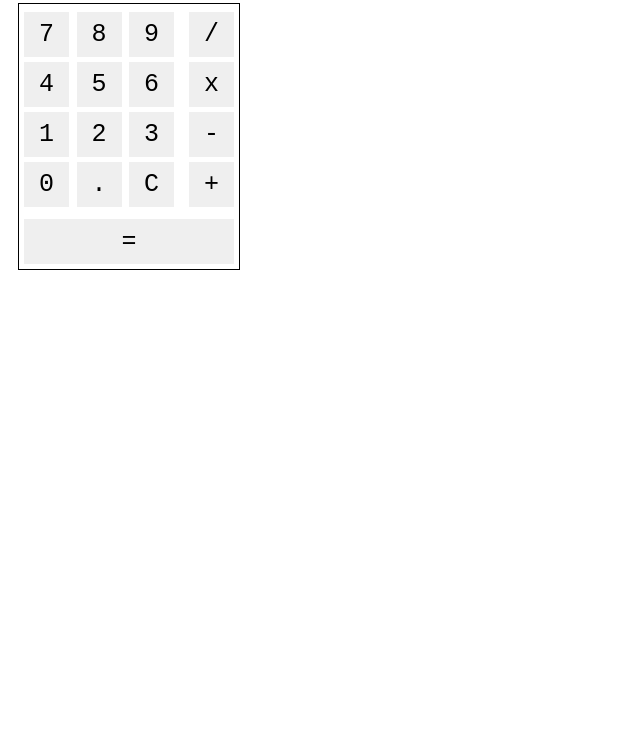
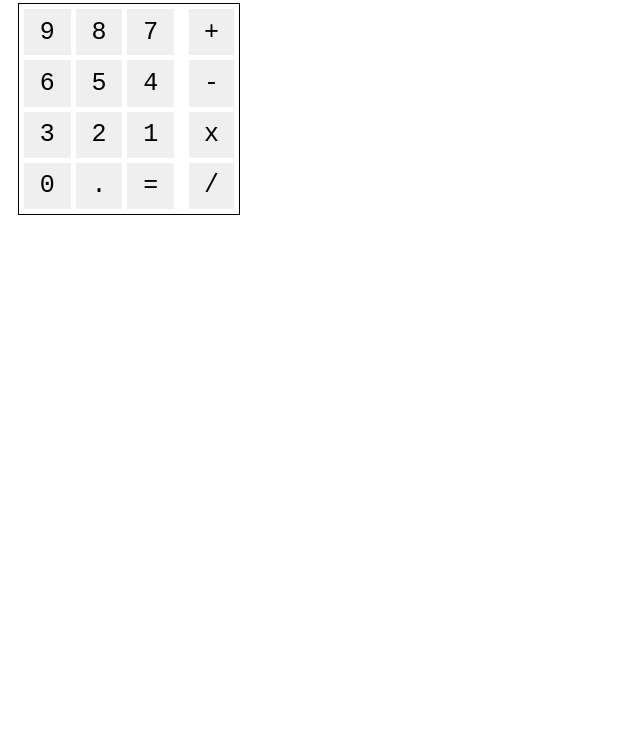
Before and after one commit to CriisMi/calculator, a plain HTML site: page index.html in a window 1280 px wide. Shown: the part 69-800 px from the top of the page, without its empty margins (0-640 px from the left). Drawn offline with Linux system fonts and the light colour scheme.

Commit message:
Refactor keys display

```diff
--- a/index.html
+++ b/index.html
@@ -14,20 +14,22 @@
             <div class="display-text">5345</div>
         </div>
         <div class="keypad">
-            <div class="top-part">
+            <div class="top-part"></div>
+            <div class="bot-part">
                 <div class="numbers">
+                    <button>=</button>
+                    <button>.</button>
+
+                    <button>0</button>
+                    <button>1</button>
+                    <button>2</button>
+                    <button>3</button>
+                    <button>4</button>
+                    <button>5</button>
+                    <button>6</button>
                     <button>7</button>
                     <button>8</button>
                     <button>9</button>
-                    <button>4</button>
-                    <button>5</button>
-                    <button>6</button>
-                    <button>1</button>
-                    <button>2</button>
-                    <button>3</button>
-                    <button>0</button>
-                    <button>.</button>
-                    <button>C</button>
                 </div>
                 <div class="operators">
                     <button>/</button>
@@ -36,7 +38,7 @@
                     <button>+</button>
                 </div>
             </div>
-            <button class="enter">=</button>
+
         </div>
 
     </div>
--- a/style.css
+++ b/style.css
@@ -7,14 +7,12 @@
     border-width: 1px;
     border-color: black;
 }
-.enter {
-    width: 210px;
-    margin: 5px;
-}
+
 
 .display-text {
     font-family: 'Courier New', Courier, monospace;
     font-size: 30px;
+    margin: 5px;
 }
 
 button {
@@ -23,11 +21,11 @@ button {
     padding: 0;
     border-radius: 0%;
     border: 0;
-    width: 45px;
-    height: 45px;
+    flex: 1 1 40px;
 }
 
-/* position diplay  */
+/* position */
+
 .display {
     height: 50px;
     display: flex;
@@ -35,23 +33,26 @@ button {
     justify-content: flex-end;
 }
 
-.top-part {
+.bot-part {
     display: flex;
     justify-content: space-between;
+
 }
 
 .numbers,
 .operators {
+
     height: 200px;
     width: 150px;
     padding: 5px;
     display: flex;
-    flex-wrap: wrap;
-    align-items: center;
+    flex-wrap: wrap-reverse;
+    flex-direction: row-reverse;
+    align-items: stretch;
     justify-content: space-between;
+    gap: 5px
 }
 
 .operators {
     width: 45px;
-    align-items: center;
 }
```
